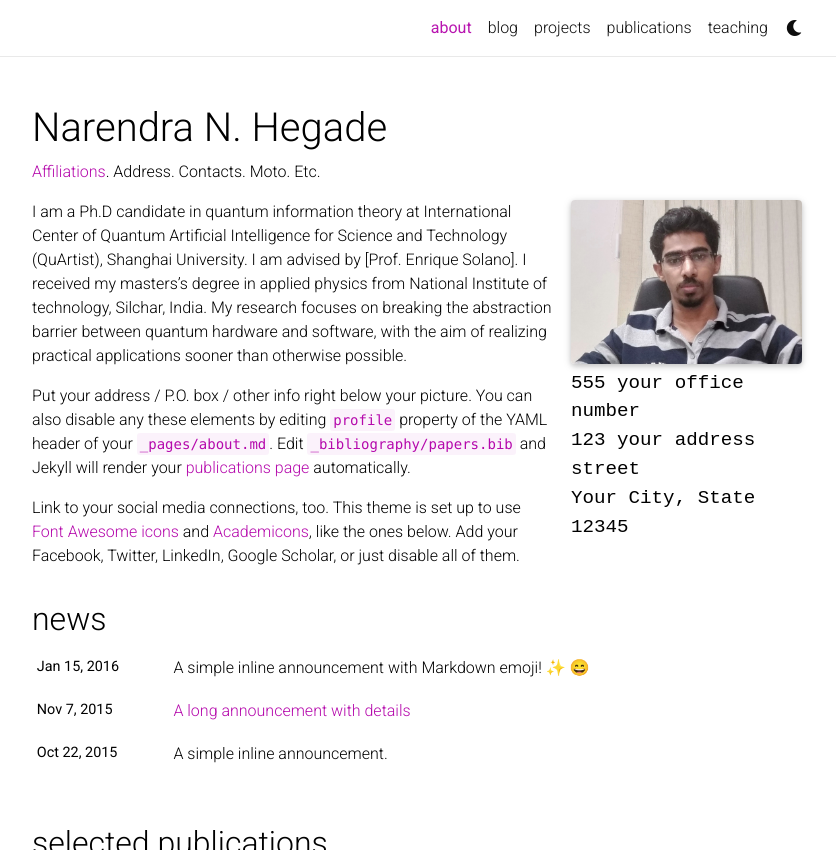
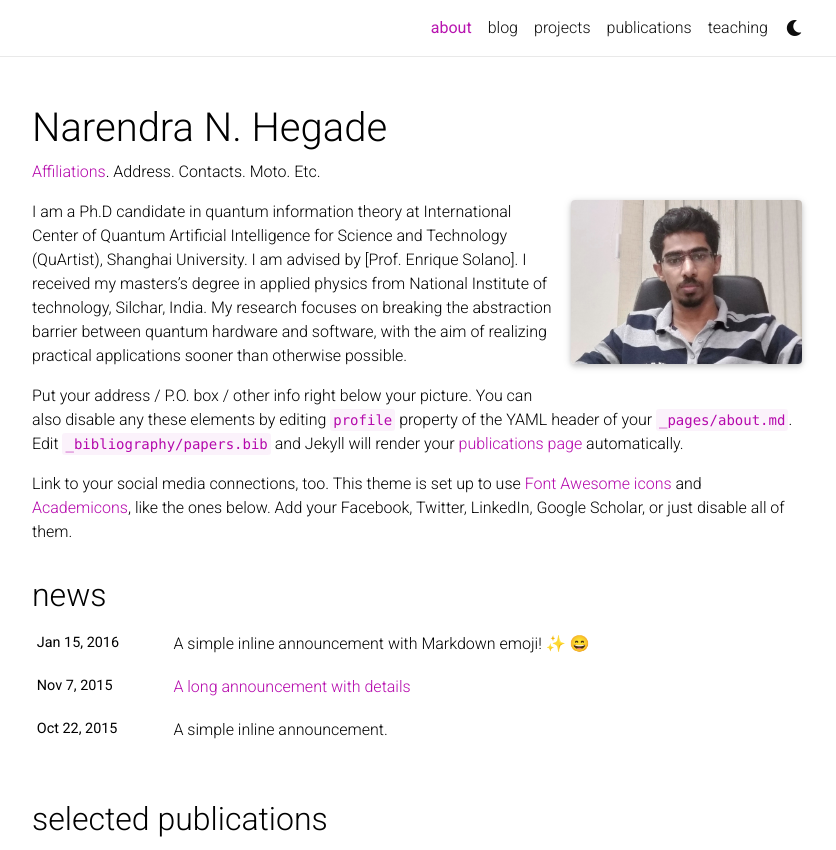
Before and after one commit to NarendraHegade5/NarendraHegade5.github.io, a Jekyll site: the page built from _pages/about.md, in a window 1280 px wide and 1212 px high, cut to the strip 0-850 px from the top of the window. Shown: the whole strip, without its empty margins (223-1059 px from the left). Built offline with Jekyll 4.4.1, drawn with Linux system fonts in a browser that asks for light colours; nearby versions of some CDN libraries; emoji names are drawn with the system emoji font; comment, search, counter and statistics services are not loaded; a style sheet for code colours, icons or effects is not loaded.

Commit message:
update info

```diff
--- a/_pages/about.md
+++ b/_pages/about.md
@@ -8,9 +8,8 @@
   align: right
   image: me.jpg
   address: >
-    <p>555 your office number</p>
-    <p>123 your address street</p>
-    <p>Your City, State 12345</p>
+    <p></p>
+
 
 news: true  # includes a list of news items
 selected_papers: true # includes a list of papers marked as "selected={true}"
```
